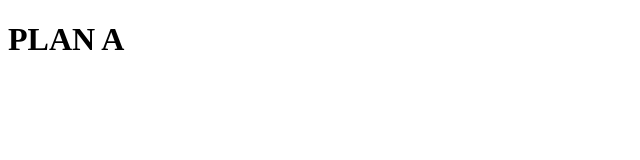
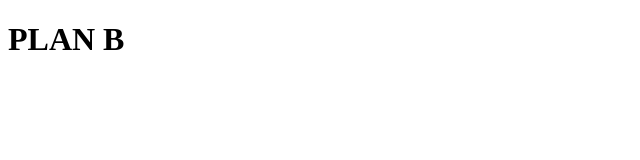
Before and after one commit to tobi-algonquin/gh-test-branching, a plain HTML site: page index.html in a window 1280 px wide. Shown: the full height of the page, 0-640 px from the left. Drawn offline with Linux system fonts and the light colour scheme.

Commit message:
The html content is updated!

```diff
--- a/index.html
+++ b/index.html
@@ -1,10 +1,10 @@
 <!doctype html>
 <html>
 	<head>
-		<title>Plan A </title>
+		<title>Plan B </title>
 		<meta charset="utf-8">
 	</head>
 	<body>
-	<h1> PLAN A </h1>
+	<h1> PLAN B </h1>
 	</body>
 </html>
```
